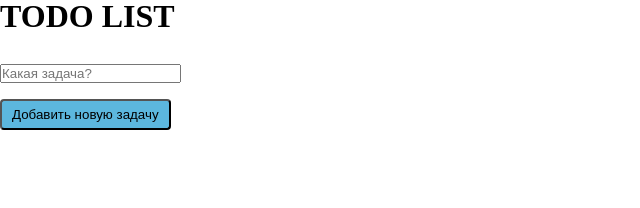
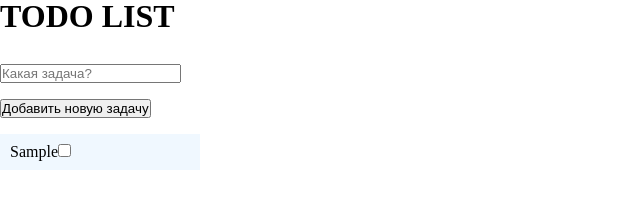
Before and after one commit to nanavysh/todoList, a website built with Vite: page index.html in a window 1280 px wide. Both pictures are taken after typing "Sample" into the empty fields and a click on the button "Добавить новую задачу". Shown: the whole page, without its empty margins (0-640 px from the left). Built offline with nearby package versions, Linux system fonts and the light colour scheme.

Commit message:
Добавлен чекбокс Рефакторинг renderList()

```diff
--- a/src/main.ts
+++ b/src/main.ts
@@ -1,16 +1,49 @@
 const form = document.getElementById('todo-form') as HTMLFormElement
+const input = document.getElementById('todo-input') as HTMLInputElement
+const todoListHTML = document.getElementById('todo-list') as HTMLElement
 
-const input =document.getElementById('todo-input') as HTMLInputElement
-const list: string[] = []
+type Todo = {
+    text: string;
+    completed: boolean
+}
+
+const list: Todo[] = []
+
 form.addEventListener('submit', handleSubmit)
 
 function handleSubmit(event: Event) {
     event.preventDefault()
+    const value: string = input.value
+    list.push({ text: value, completed: false })
+    input.value = ''
+    renderList()
+}
 
-    const value:string = input.value
-    console.log(value)
-    list.push(value)
-    input.value = ''
+function renderList() {
+    todoListHTML.innerHTML = ''
 
-    return list
+    list.forEach(
+        function (value, index, array) {
+            const divTodoItem = document.createElement('div')
+            const checkbox = document.createElement('input')
+            checkbox.type = 'checkbox'
+            checkbox.checked = value.completed
+
+            checkbox.addEventListener('change', function () {
+                list[index].completed = checkbox.checked
+                renderList()
+            })
+
+            // const textSpan = document.createElement('span')
+
+            divTodoItem.className = 'todo_item'
+            divTodoItem.innerHTML += value.text
+
+            divTodoItem.appendChild(checkbox)
+            todoListHTML.appendChild(divTodoItem)
+        }
+    )
 }
+
+// const li = document.createElement('li')
+//todo вынести переменные кнопок и чекбоксов в отдельные функции, чтобы не было помойки в рендер лист
--- a/src/style.css
+++ b/src/style.css
@@ -18,10 +18,16 @@ a {
 
 /* Убираем стандартный фон и шрифты */
 body {
+
   background: none;
   font-family: inherit;
   line-height: 1;
 }
+
+.todo_item {
+  background: aliceblue;
+  width: 200px;
+  padding: 10px;
 
 /* Сбрасываем стили кнопок и инпутов */
 /*button, input, textarea, select {*/
@@ -37,5 +43,4 @@ button {
   border-radius: 4px;
   padding: 6px 10px;
   font-family: sans-serif;
-
 }
```
